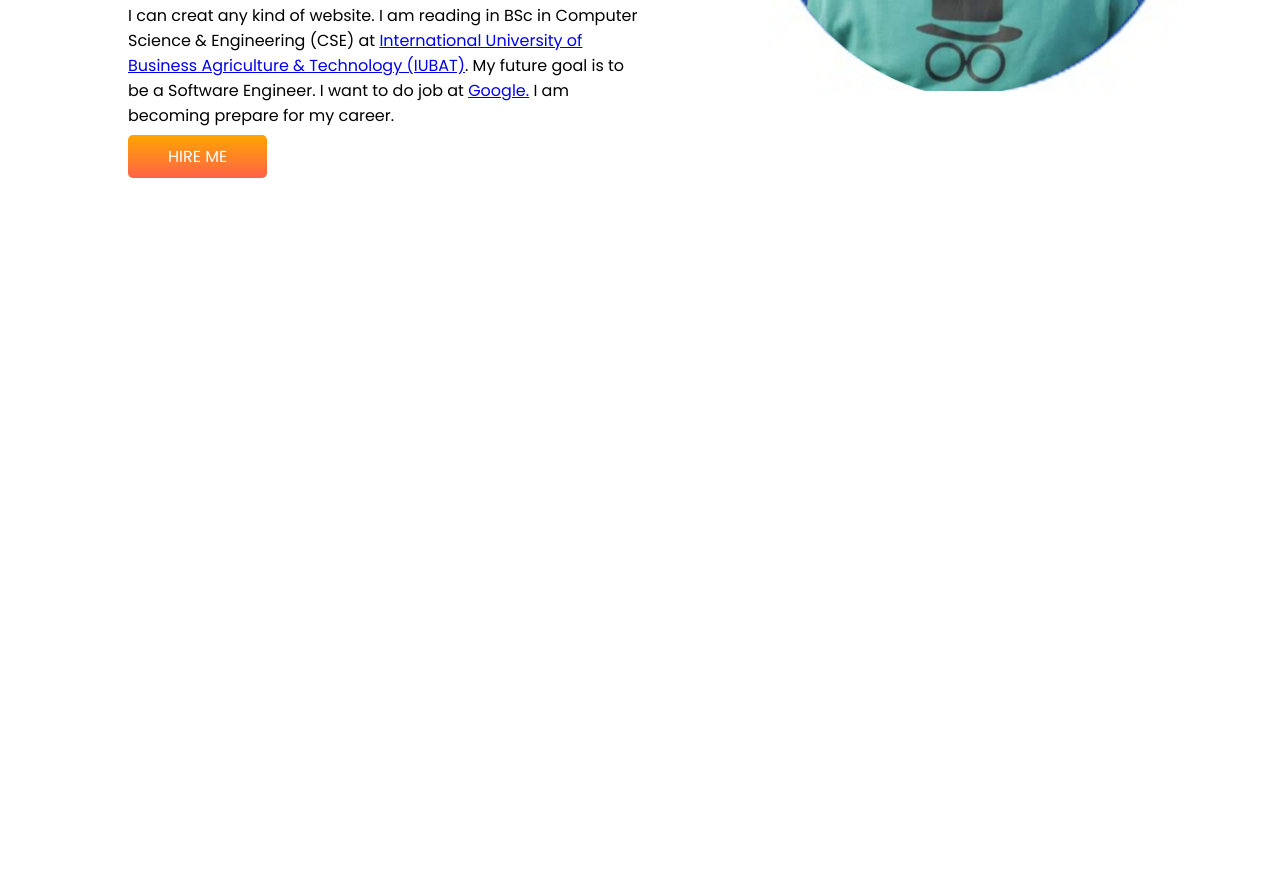
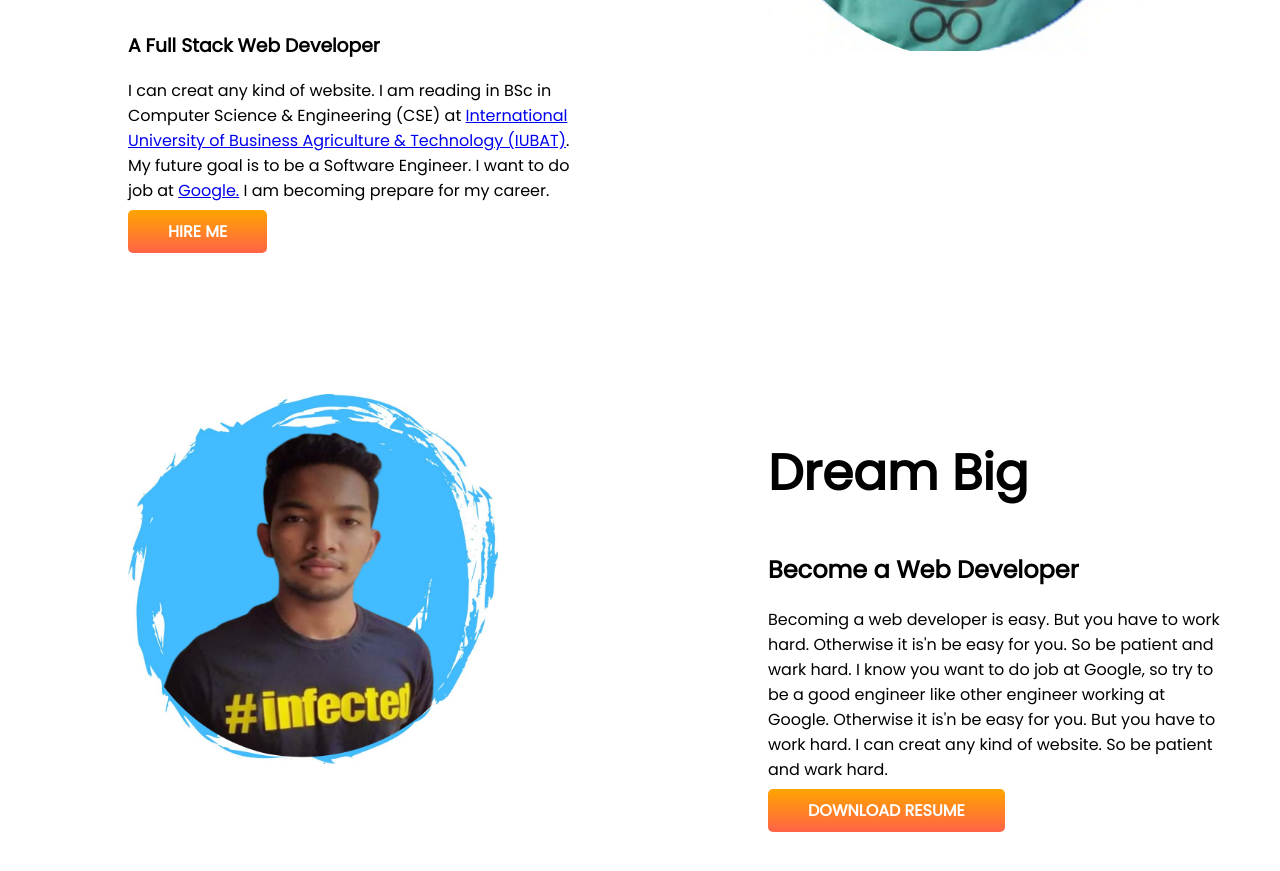
Before and after one commit to AlAminMiah4274/Developer-Portfolio, a plain HTML site: page index.html in a window 1280 px wide. Shown: the part 319-1190 px from the top of the page. Before the commit the page ends 800 px from the top, so only its background shows below. Drawn offline with Linux system fonts and the light colour scheme.

Commit message:
dream big

```diff
--- a/index.html
+++ b/index.html
@@ -30,6 +30,20 @@
             <img src="Portfolio/bg pic/bg2.png">
         </div>
     </section>
+    <section class="dream-big">
+        <div class="half-width">
+            <img src="portfolio/bg pic/reset1.png">
+        </div>
+        <div class="half-width">
+            <h1>Dream Big</h1>
+            <h2>Become a Web Developer</h2>
+            <p>Becoming a web developer is easy. But you have to work hard. Otherwise it is'n be easy for you. So be
+                patient and wark hard. I know you want to do job at Google, so try to be a good engineer like other
+                engineer working at Google. Otherwise it is'n be easy for you. But you have to work hard. I can creat
+                any kind of website. So be patient and wark hard.</p>
+            <a class="link-button" target="_blank" href="bla bla">DOWNLOAD RESUME</a>
+        </div>
+    </section>
 </body>
 
 </html>
--- a/style.css
+++ b/style.css
@@ -1,6 +1,7 @@
 body {
     font-family: 'Poppins', sans-serif;
     margin: 0;
+    margin: 0%;
 }
 
 h1 {
@@ -13,11 +14,13 @@ h1 {
 
 section {
     display: flex;
+    margin-bottom: 150px;
 }
 
 .half-width {
     width: 50%;
     padding-left: 10%;
+    padding-right: 50px;
 }
 
 .half-width img {
@@ -37,3 +40,12 @@ section {
     background-image: url(BG/imagesmi.jpg);
     background-repeat: no-repeat;
 }
+
+.link-button {
+    text-decoration: none;
+    background-image: linear-gradient(orange tomato);
+    padding: 10px 40px;
+    color: white;
+    font-weight: 700;
+    border-radius: 5px;
+}
```
Also changed, not shown: Portfolio/bg pic/reset1.png (added).
